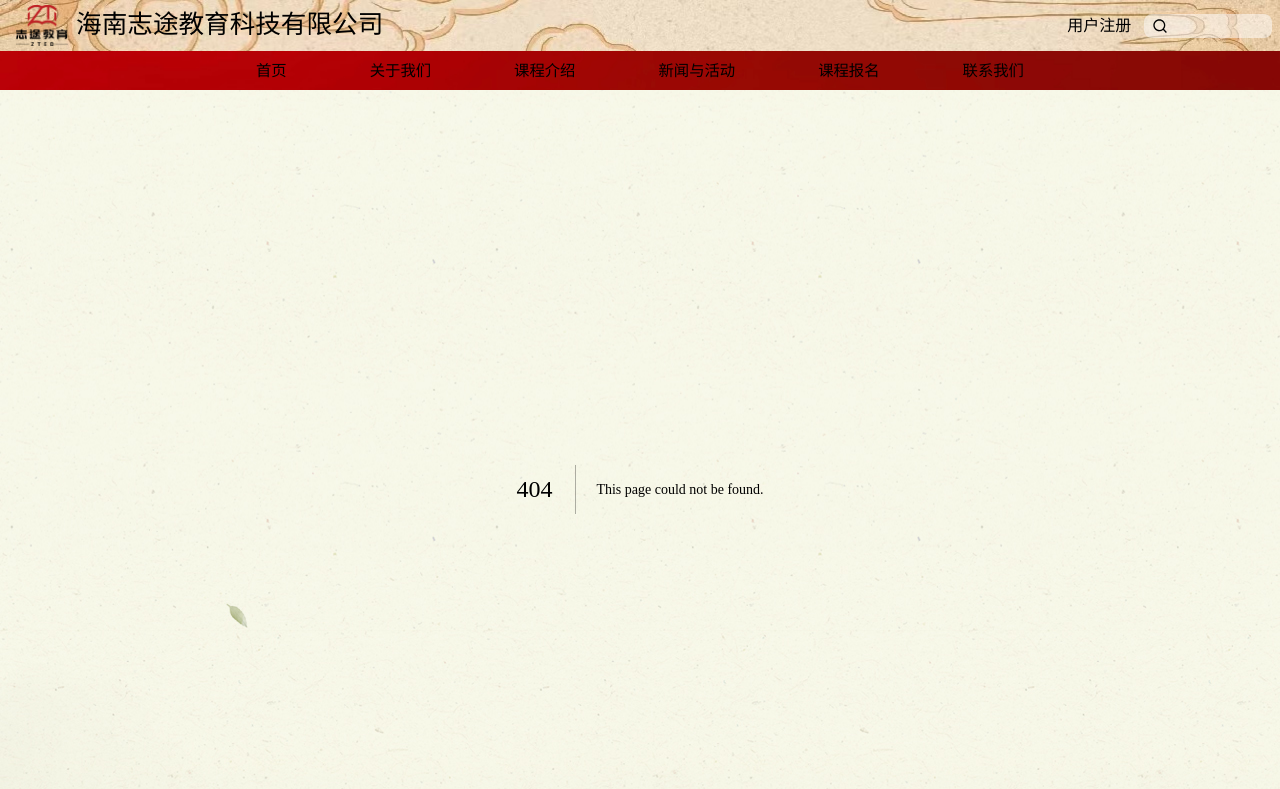
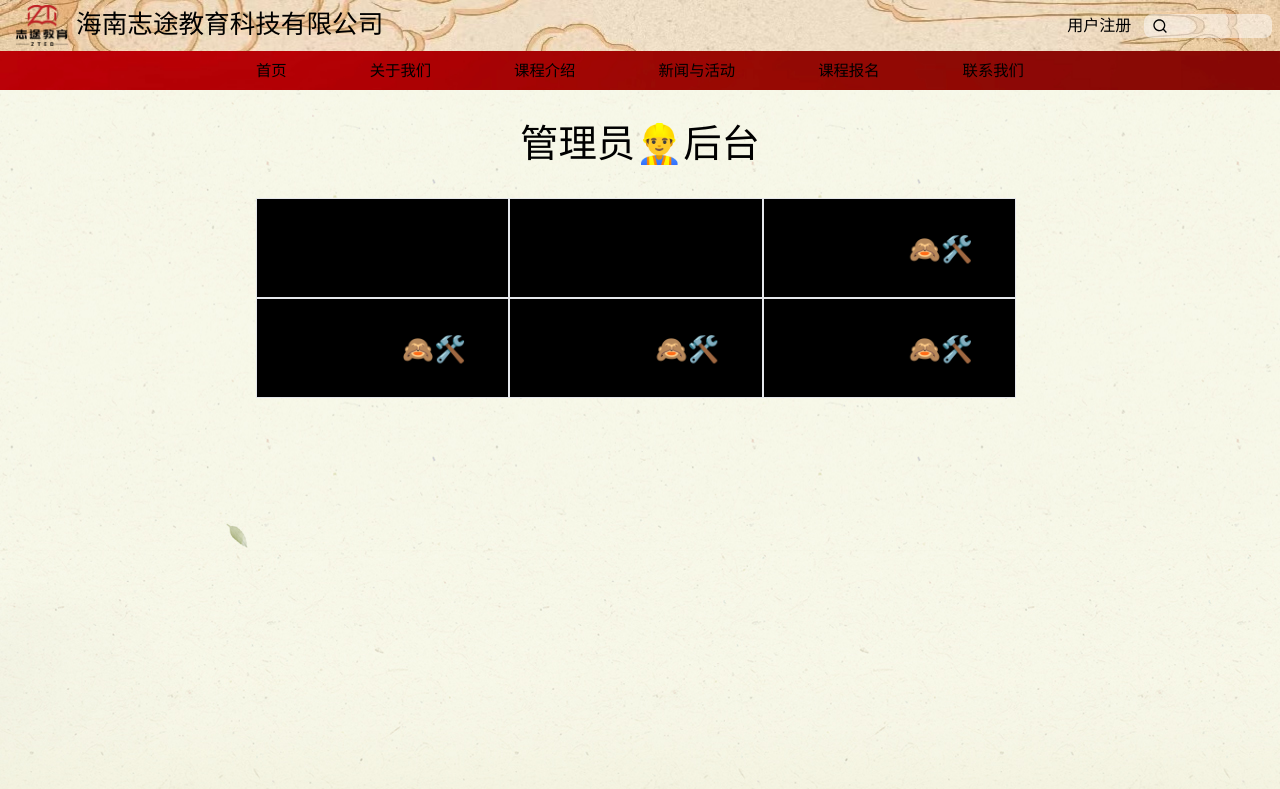
Before and after one commit to real-stanyan/ZTED_websites, a Next.js app: page /admin/dashboard in a window 1280 px wide. Before the commit this address had no page. Shown: the top 789 px of the page. Built offline with nearby package versions, Linux system fonts and the light colour scheme; a web font is replaced by a local one.

Commit message:
admin dashboard init

```diff
--- /dev/null
+++ b/app/admin/dashboard/page.tsx
@@ -0,0 +1,31 @@
+import React from "react";
+
+export default function page() {
+  return (
+    <div className="w-full h-[90vh] flex flex-col items-center">
+      <h1 className="font-formal text-[black] text-center text-[3vw] my-[2vw]">
+        管理员👷‍♂️后台
+      </h1>
+      <div className="flex w-[60%] flex-wrap">
+        <div className="w-[33%] h-[100px] bg-black border text-center leading-[100px] text-[2vw] font-formal hover:border-8 hover:leading-[84px] hover:border-white">
+          查看报名表
+        </div>
+        <div className="w-[33%] h-[100px] bg-black border text-center leading-[100px] text-[2vw] font-formal hover:border-8 hover:leading-[84px] hover:border-white">
+          员工管理
+        </div>
+        <div className="w-[33%] h-[100px] bg-black border text-center leading-[100px] text-[2vw] font-formal hover:border-8 hover:leading-[84px] hover:border-white">
+          敬请期待🙈🛠️
+        </div>
+        <div className="w-[33%] h-[100px] bg-black border text-center leading-[100px] text-[2vw] font-formal hover:border-8 hover:leading-[84px] hover:border-white">
+          敬请期待🙈🛠️
+        </div>
+        <div className="w-[33%] h-[100px] bg-black border text-center leading-[100px] text-[2vw] font-formal hover:border-8 hover:leading-[84px] hover:border-white">
+          敬请期待🙈🛠️
+        </div>
+        <div className="w-[33%] h-[100px] bg-black border text-center leading-[100px] text-[2vw] font-formal hover:border-8 hover:leading-[84px] hover:border-white">
+          敬请期待🙈🛠️
+        </div>
+      </div>
+    </div>
+  );
+}
--- a/app/admin/page.tsx
+++ b/app/admin/page.tsx
@@ -1,8 +1,10 @@
 "use client";
 
 import { useState } from "react";
+import { useRouter } from "next/navigation";
 
 export default function Admin() {
+  const router = useRouter();
   const [page, setPage] = useState("login");
   const [loginError, setLoginError] = useState("");
   const [registerError, setRegisterError] = useState("");
@@ -39,6 +41,7 @@ export default function Admin() {
 
     if (res.status === 200) {
       setLoginError("");
+      router.push("/admin/dashboard");
     }
 
     if (res.status === 400) {
--- a/app/globals.css
+++ b/app/globals.css
@@ -1,7 +1,7 @@
 @tailwind base;
 @tailwind components;
 @tailwind utilities;
-
+@import url("https://fonts.googleapis.com/css2?family=Noto+Sans+SC:wght@300&display=swap");
 :root {
   --foreground-rgb: 0, 0, 0;
   --background-start-rgb: 214, 219, 220;
--- a/components/header.tsx
+++ b/components/header.tsx
@@ -199,7 +199,9 @@ export default function Header() {
         <div className="flex items-center text-black">
           {/* 用户注册 */}
           {isLogin ? (
-            <div>你好👋 {currentUser.name}</div>
+            <div className="font-formal text-[1.5vw] mr-[1vw]">
+              你好👋 {currentUser.name}
+            </div>
           ) : (
             <div
               className="flex cursor-pointer mr-[1vw]"
--- a/tailwind.config.ts
+++ b/tailwind.config.ts
@@ -8,6 +8,9 @@ const config: Config = {
   ],
   theme: {
     extend: {
+      fontFamily: {
+        formal: ['"Noto Sans SC"', "sans-serif"],
+      },
       backgroundImage: {
         "aboutus-title": "url(/images/aboutus_title.png)",
         "news-bg": "url(/images/map.png)",
```
